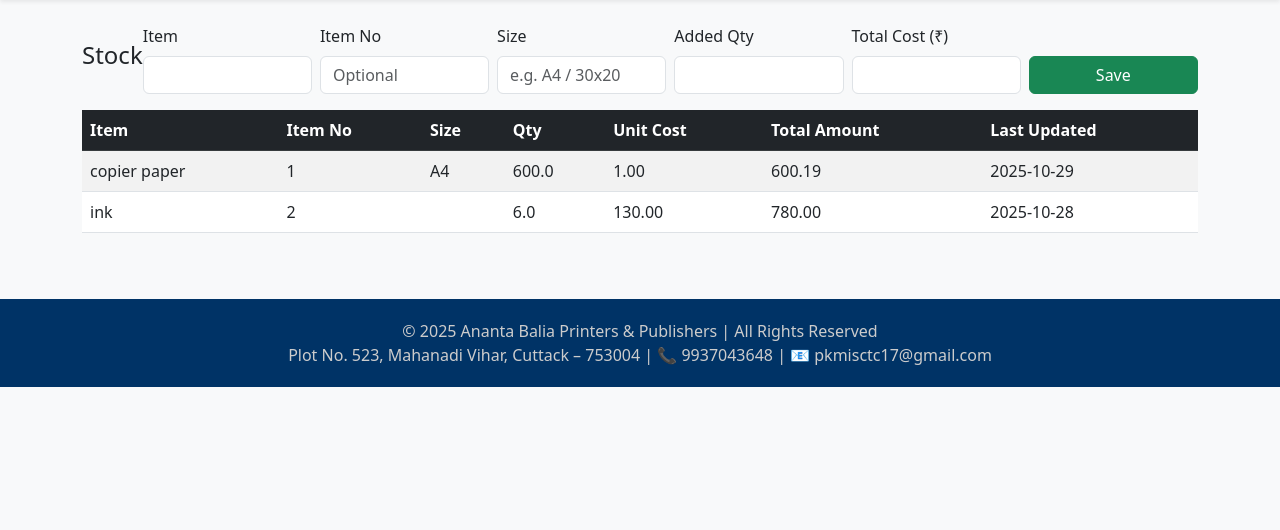
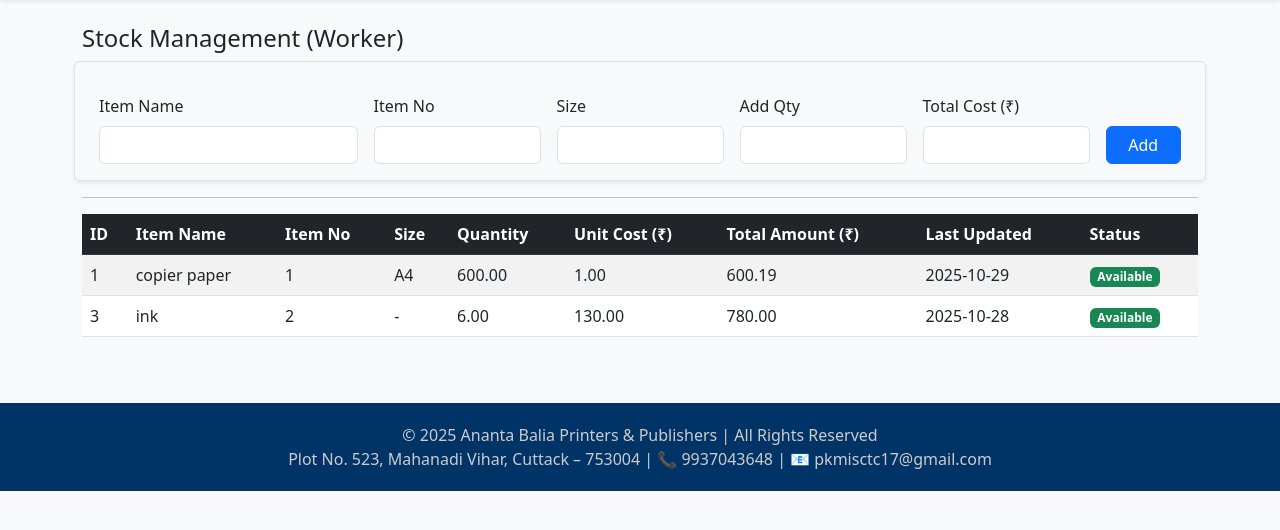
Before and after one commit to guruprasadmisra02/printing_press_app_v2, a Flask app: page /worker/stock in a window 1280 px wide. Shown: the part 57-587 px from the top of the page. Run offline with Flask 3, Linux system fonts and the light colour scheme; a user stored in the database is signed in; data comes from the database, SQL or seed files in the repository.

Commit message:
Update worker_stock.html

```diff
--- a/templates/worker_stock.html
+++ b/templates/worker_stock.html
@@ -1,62 +1,84 @@
 {% extends 'base.html' %}
 {% block content %}
+
 <div class="d-flex justify-content-between align-items-center">
-  <h4>Stock</h4>
-  <form method="post" class="row g-2 align-items-end">
-    <input type="hidden" name="action" value="add_or_update">
-    <div class="col-md-2">
-      <label class="form-label">Item</label>
-      <input name="item_name" class="form-control" required>
+  <h4>Stock Management (Worker)</h4>
+</div>
+
+<!-- ✅ Add or Update Stock -->
+<div class="mt-3">
+  <form method="post" class="row g-3 align-items-end border p-3 rounded bg-light shadow-sm">
+    <input type="hidden" name="action" value="add_stock">
+    <div class="col-md-3">
+      <label class="form-label">Item Name</label>
+      <input type="text" name="item_name" class="form-control" required>
     </div>
     <div class="col-md-2">
       <label class="form-label">Item No</label>
-      <input name="item_no" class="form-control" placeholder="Optional">
+      <input type="text" name="item_no" class="form-control">
     </div>
     <div class="col-md-2">
       <label class="form-label">Size</label>
-      <input name="size" class="form-control" placeholder="e.g. A4 / 30x20">
+      <input type="text" name="size" class="form-control">
     </div>
     <div class="col-md-2">
-      <label class="form-label">Added Qty</label>
-      <input type="number" step="0.01" name="added_quantity" class="form-control" required>
+      <label class="form-label">Add Qty</label>
+      <input type="number" step="0.01" min="0.01" name="added_quantity" class="form-control" required>
     </div>
     <div class="col-md-2">
       <label class="form-label">Total Cost (₹)</label>
-      <input type="number" step="0.01" name="addition_total_cost" class="form-control" required>
+      <input type="number" step="0.01" min="0" name="addition_total_cost" class="form-control" required>
     </div>
-    <div class="col-md-2">
-      <label class="form-label">&nbsp;</label>
-      <button class="btn btn-success w-100">Save</button>
+    <div class="col-md-1">
+      <button class="btn btn-primary w-100">Add</button>
     </div>
   </form>
 </div>
 
+<hr>
+
+<!-- ✅ Stock Table -->
 <div class="table-responsive mt-3">
-  <table class="table table-striped table-hover">
+  <table class="table table-striped table-hover align-middle">
     <thead class="table-dark">
       <tr>
-        <th>Item</th>
+        <th>ID</th>
+        <th>Item Name</th>
         <th>Item No</th>
         <th>Size</th>
-        <th>Qty</th>
-        <th>Unit Cost</th>
-        <th>Total Amount</th>
+        <th>Quantity</th>
+        <th>Unit Cost (₹)</th>
+        <th>Total Amount (₹)</th>
         <th>Last Updated</th>
+        <th>Status</th>
       </tr>
     </thead>
     <tbody>
-      {% for s in stock %}
+      {% for item in stock %}
       <tr>
-        <td>{{ s.item_name }}</td>
-        <td>{{ s.item_no }}</td>
-        <td>{{ s.size }}</td>
-        <td>{{ s.quantity }}</td>
-        <td>{{ '%.2f'|format(s.unit_cost) }}</td>
-        <td>{{ '%.2f'|format(s.total_amount) }}</td>
-        <td>{{ s.last_updated }}</td>
+        <td>{{ item.id }}</td>
+        <td>{{ item.item_name }}</td>
+        <td>{{ item.item_no or '-' }}</td>
+        <td>{{ item.size or '-' }}</td>
+        <td>{{ '%.2f'|format(item.quantity) }}</td>
+        <td>{{ '%.2f'|format(item.unit_cost) }}</td>
+        <td>{{ '%.2f'|format(item.total_amount) }}</td>
+        <td>{{ item.last_updated or '-' }}</td>
+        <td>
+          {% if item.used %}
+            <span class="badge bg-secondary">Used</span>
+          {% else %}
+            <span class="badge bg-success">Available</span>
+          {% endif %}
+        </td>
+      </tr>
+      {% else %}
+      <tr>
+        <td colspan="9" class="text-center text-muted">No stock items found.</td>
       </tr>
       {% endfor %}
     </tbody>
   </table>
 </div>
+
 {% endblock %}
```
